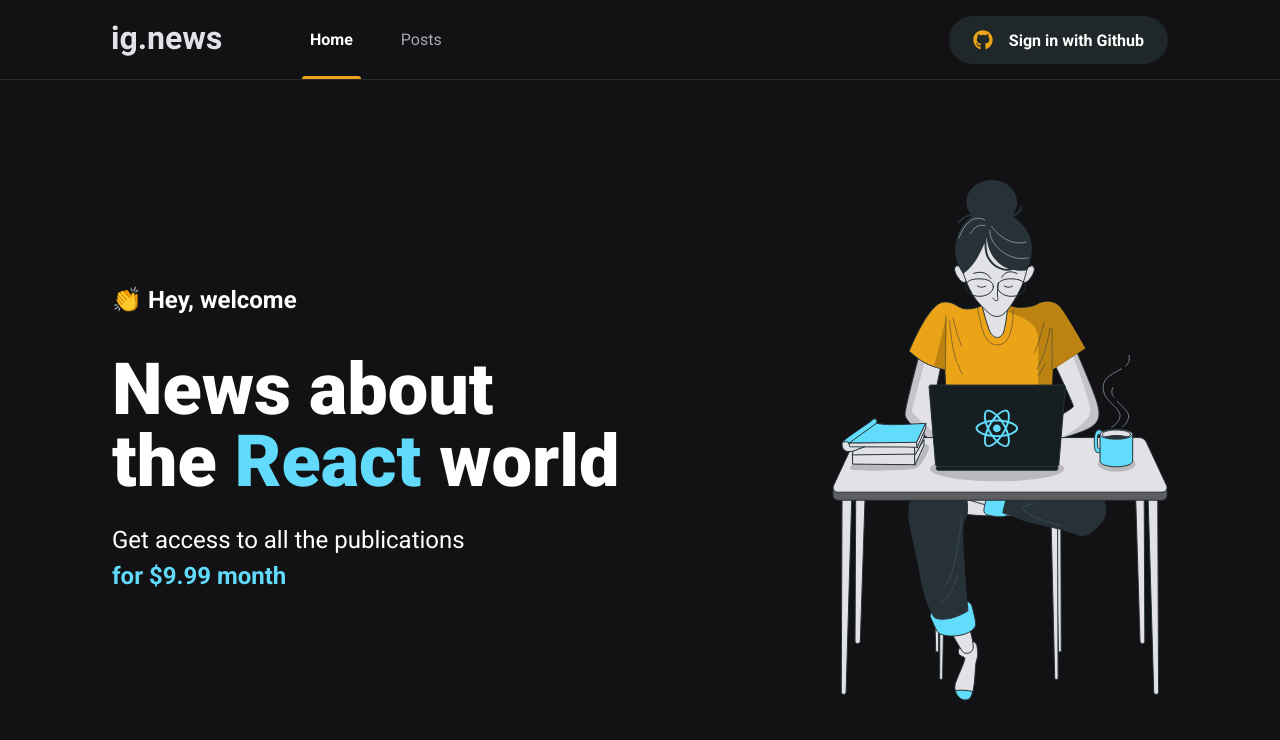
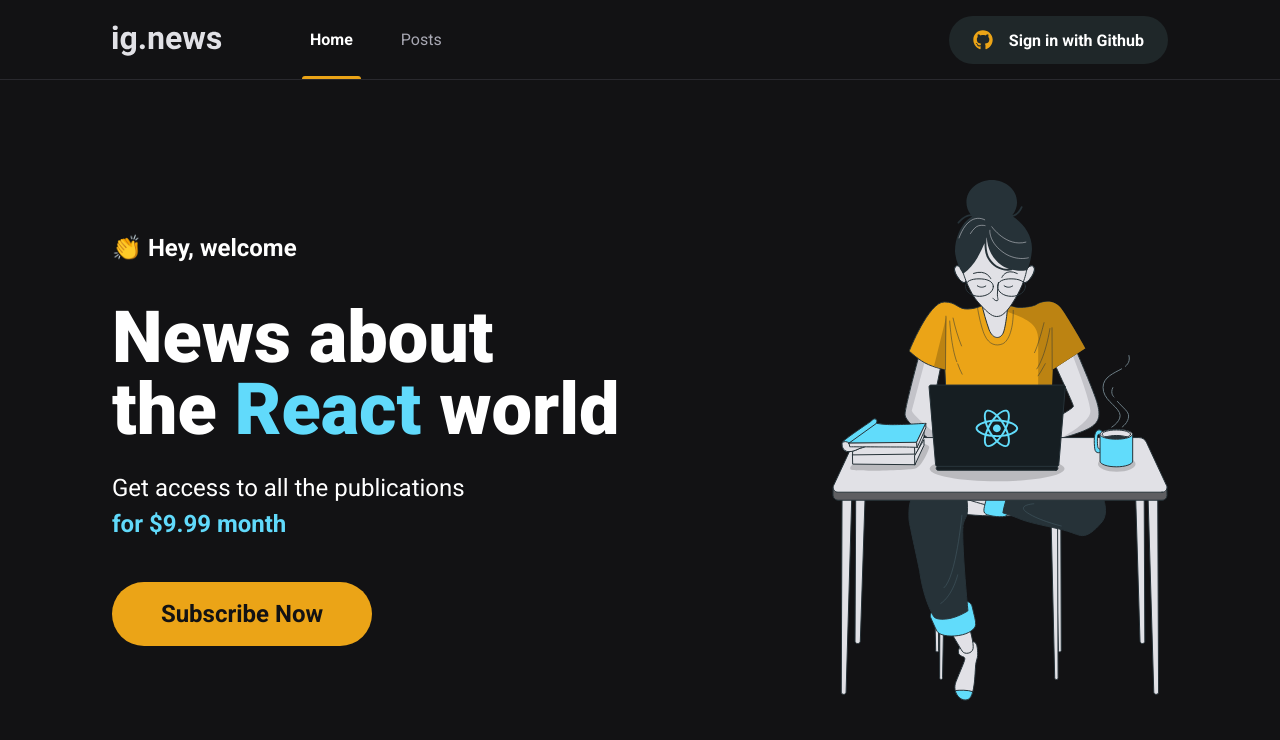
Before and after one commit to SidneyRoberto9/ignews, a Next.js app: page / in a window 1280 px wide. Shown: the top 740 px of the page. Built offline with nearby package versions, Linux system fonts and the light colour scheme.

Commit message:
✨ feat: Adding Subscribe Button to HomePage

```diff
--- a/src/pages/home.module.scss
+++ b/src/pages/home.module.scss
@@ -38,4 +38,8 @@
       font-weight: bold;
     }
   }
+
+  button {
+    margin-top: 2.5rem;
+  }
 }
--- a/src/pages/index.tsx
+++ b/src/pages/index.tsx
@@ -1,4 +1,5 @@
 import Head from "next/head";
+import { SubscribeButton } from "../components/SubscribeButton";
 import styles from "./home.module.scss";
 
 export default function Home() {
@@ -19,6 +20,7 @@ export default function Home() {
             Get access to all the publications <br />
             <span>for $9.99 month</span>
           </p>
+          <SubscribeButton />
         </section>
 
         <img src="/images/avatar.svg" alt="girl coding" />
```
